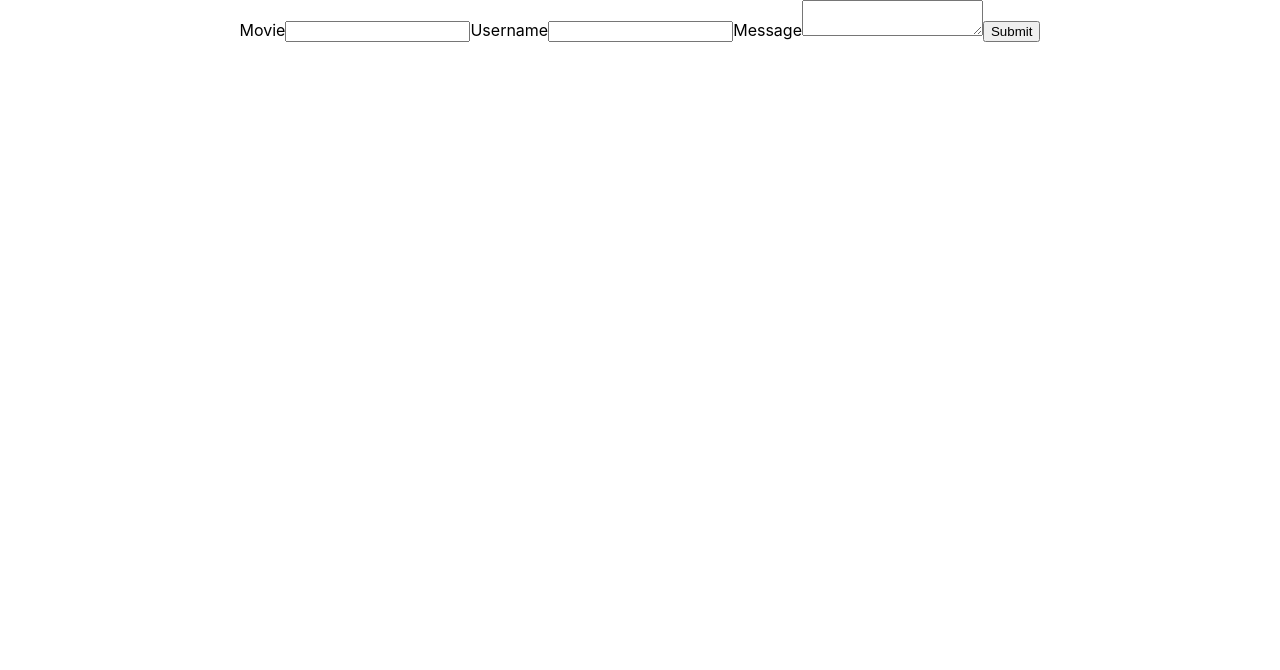
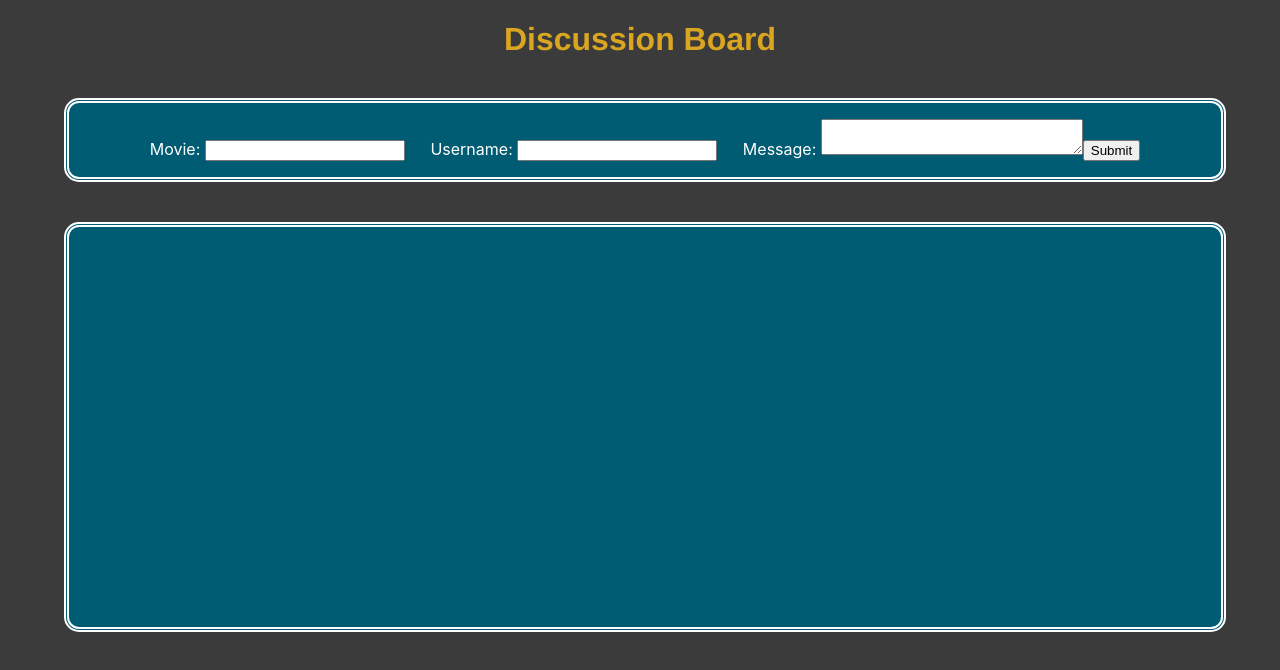
Before and after one commit to bensportfolioandprojects/SBD_Cinema_Project, a React (Create React App) app in the folder sbd_cinema_project/: page / in a window 1280 px wide. Shown: the top 670 px of the page. Built offline with nearby package versions, Linux system fonts and the light colour scheme; no server answers.

Commit message:
Discussion board css complete

```diff
--- /dev/null
+++ b/sbd_cinema_project/src/components/ForumTitle.jsx
@@ -0,0 +1,9 @@
+const ForumTitle = () => {
+    return (
+        <div className="discussionTitle">
+            <h1>Discussion Board</h1>
+        </div>
+     );
+}
+
+export default ForumTitle;
--- a/sbd_cinema_project/src/components/forum/Input.jsx
+++ b/sbd_cinema_project/src/components/forum/Input.jsx
@@ -23,15 +23,17 @@ const Input = ({ getter }) => {
     };
 
     return (
+        <div className="forumInput">
             <form onSubmit={handleSubmit}>
-            <label htmlFor='forummovie'>Movie</label>
+                <label htmlFor='forummovie'>Movie: </label>
                 <input id="forummovie" type="text" value={movie} onChange={e => setMovie(e.target.value)}></input>
-            <label htmlFor='forumusername'>Username</label>
+                <label htmlFor='forumusername'>Username: </label>
                 <input id="forumusername" type="text" value={username} onChange={e => setUsername(e.target.value)}></input>
-            <label htmlFor='forummessage'>Message</label>
+                <label htmlFor='forummessage'>Message: </label>
                 <textarea id="forummessage" type="text" value={message} onChange={e => setMessage(e.target.value)}></textarea>
                 <button id="forumsubmit" value="Submit">Submit</button>
             </form>
+        </div>
     );
 }
 export default Input;
--- a/sbd_cinema_project/src/components/forum/MessageHistory.jsx
+++ b/sbd_cinema_project/src/components/forum/MessageHistory.jsx
@@ -14,7 +14,7 @@ const MessageHistory = ({data}) => {
         getAll();
         let timer = setInterval(() =>{
             getAll();
-        }, 1000);
+        }, 10000);
         return () => { clearTimeout(timer);}
     }, []);
 
--- a/sbd_cinema_project/src/components/forum/Page.jsx
+++ b/sbd_cinema_project/src/components/forum/Page.jsx
@@ -2,6 +2,7 @@ import MessageHistory from "./MessageHistory";
 import Input from "./Input";
 import axios from 'axios';
 import { useState } from 'react';
+import ForumTitle from "../ForumTitle";
 
 const Page = () => {
     const [messages, setMessages] = useState([]);
@@ -13,8 +14,11 @@ const Page = () => {
     }
     return (
     <>
-        <MessageHistory data={{messages, getAll}}/>
+        <ForumTitle/>
         <Input getter={getAll}/>
+        <div className="allMessages">
+            <MessageHistory data={{messages, getAll}}/>
+        </div>
     </>
     );
 }
--- a/sbd_cinema_project/src/index.css
+++ b/sbd_cinema_project/src/index.css
@@ -5,9 +5,76 @@ body {
     sans-serif;
   -webkit-font-smoothing: antialiased;
   -moz-osx-font-smoothing: grayscale;
+  background-color:#3b3b3b;
 }
 
 code {
   font-family: source-code-pro, Menlo, Monaco, Consolas, 'Courier New',
     monospace;
 }
+
+/* DISCUSSION BOARD */
+
+.discussionTitle {
+  font-family:Helvetica;
+  color:goldenrod;
+}
+
+.forummessage {
+  width:85vw;
+  background-color:#92d5f7;
+  border-radius:15px;
+  border-style:double;
+  border-width:5px;
+  border-color:white;
+  color:black;
+  margin-left:2vw;
+  margin-top:2vh;
+}
+
+.forummessagetitle {
+  border-bottom-width:1px;
+  border-bottom-style:solid;
+  border-color:white;
+  color:black;
+}
+
+.forumInput {
+  width:90vw;
+  background-color:#005C73;
+  border-radius:15px;
+  border-style:double;
+  border-width:5px;
+  color:white;
+  margin:5vh 5vw;
+  height:fit-content;
+}
+
+#forummovie {
+  width:15vw;
+  margin-right:2vw;
+  margin-bottom:2vh;
+}
+
+#forumusername {
+  width:15vw;
+  margin-right:2vw;
+}
+
+#forummessage {
+  margin-top:2vh;
+  width:20vw;
+}
+
+.allMessages {
+  margin-left:5vw;
+  margin-right:5vw;
+  width:90vw;
+  height:50vh;
+  overflow:scroll;
+  border-style:double;
+  border-width:5px;
+  border-radius:15px;
+  color:white;
+  background-color:#005C73;
+}
```
Lines whose indentation alone changed are shown as unchanged.
